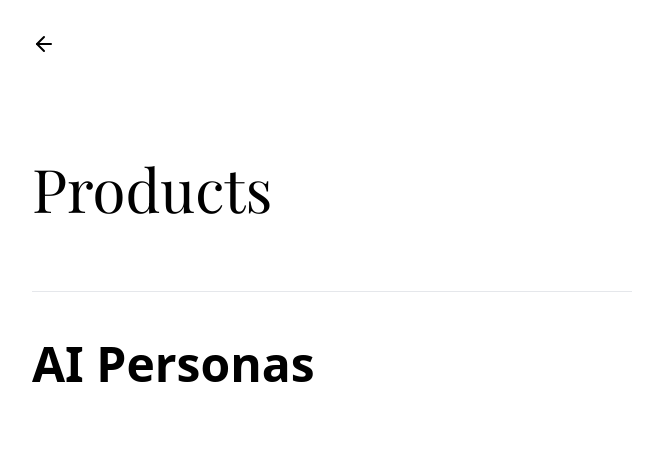
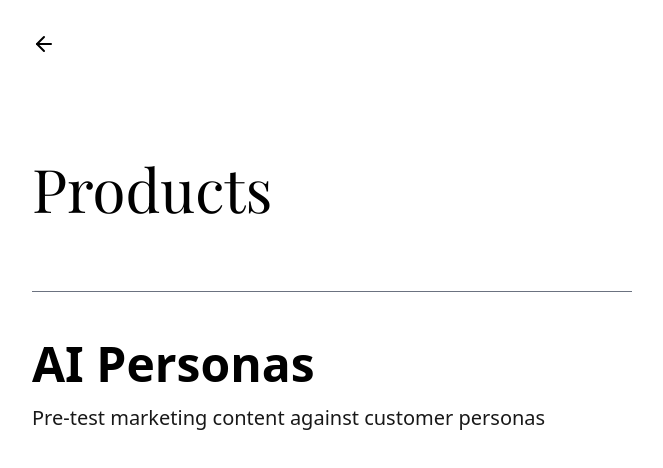
Before and after one commit to AlexHumpert/Website, a React (Vite) app in the folder my-website/: page /Products in a window 1280 px wide. Shown: the top 468 px of the page, without its empty margins (64-727 px from the left). Built offline with nearby package versions, Linux system fonts and the light colour scheme; a web font is replaced by a local one.

Commit message:
added subtitle to product links

```diff
--- a/my-website/src/components/Products.jsx
+++ b/my-website/src/components/Products.jsx
@@ -2,29 +2,37 @@ import React from 'react';
 import { Link } from 'react-router-dom';
 import { ArrowLeft } from 'lucide-react';
 
-const ProductLink = ({ title, url }) => (
-  <article className="py-12 border-t border-gray-200 first:border-none">
-    <h2 className="text-5xl font-normal mb-4">
+const ProductLink = ({ title, subtitle, url }) => (
+  <article className="py-12 border-t border-gray-500 first:border-none">
     <style>
       {`
-          .product-link:hover {
+        .product-title:hover {
+          color: #D3D3D3 !important;
+          transition: color 0.2s ease;
+        }
+        .product-subtitle {
+          font-weight: normal !important;
+          opacity: 0.9;
+        }
+        .product-subtitle:hover {
           color: #D3D3D3 !important;
           transition: color 0.2s ease;
         }
       `}
     </style>
+    <h2 className="text-5xl font-normal mb-4">
       <a
         href={url}
         target="_blank"
         rel="noopener noreferrer"
-        className="block product-link"
+        className="block"
         style={{
           color: 'black',
           textDecoration: 'none',
-          fontWeight: 'bold'
         }}
       >
-        {title}
+        <div className="product-title font-bold">{title}</div>
+        <div className="product-subtitle text-xl mt-4">{subtitle}</div>
       </a>
     </h2>
   </article>
@@ -38,6 +46,7 @@ const Products = () => {
   const products = [
     {
       title: "AI Personas",
+      subtitle: "Pre-test marketing content against customer personas",
       url: "https://ai-persona-marketing-397812137944.europe-west1.run.app/"
     }
     // Add more products here as needed
```
Lines whose indentation alone changed are shown as unchanged.
